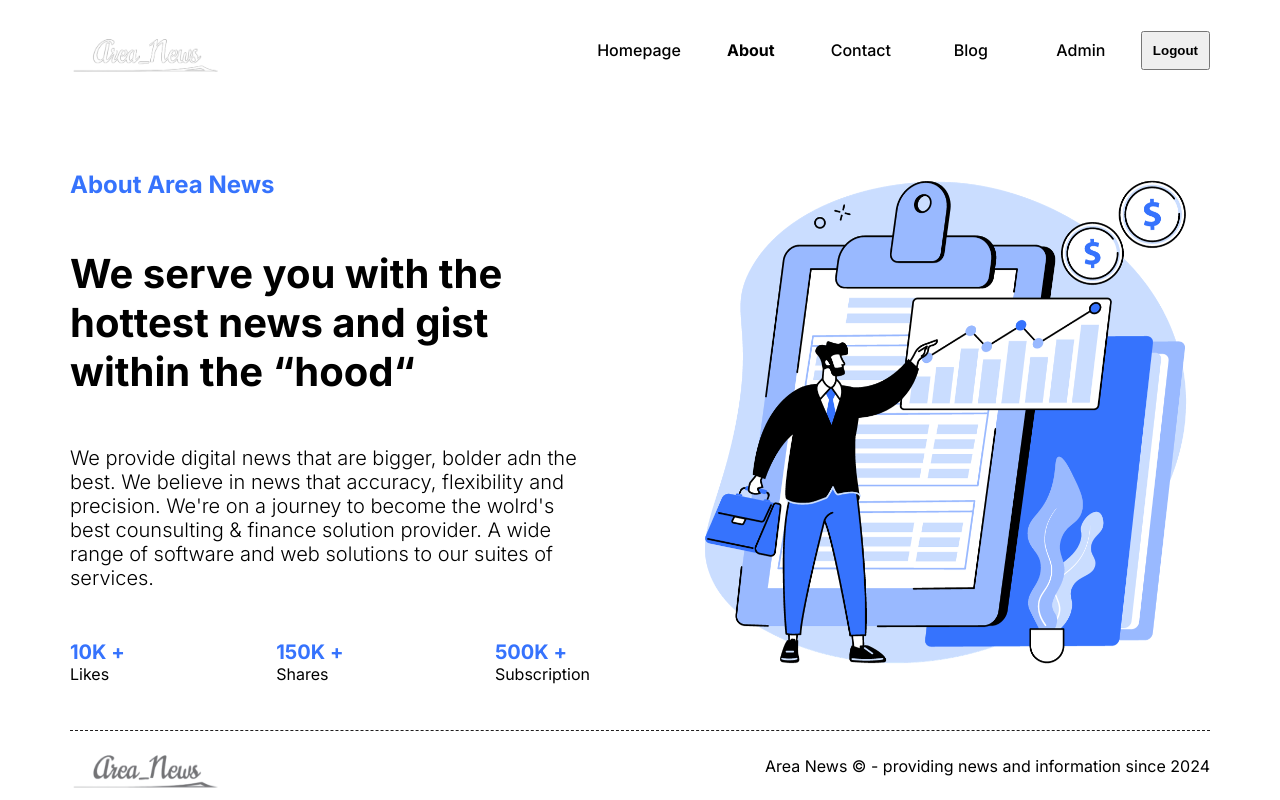
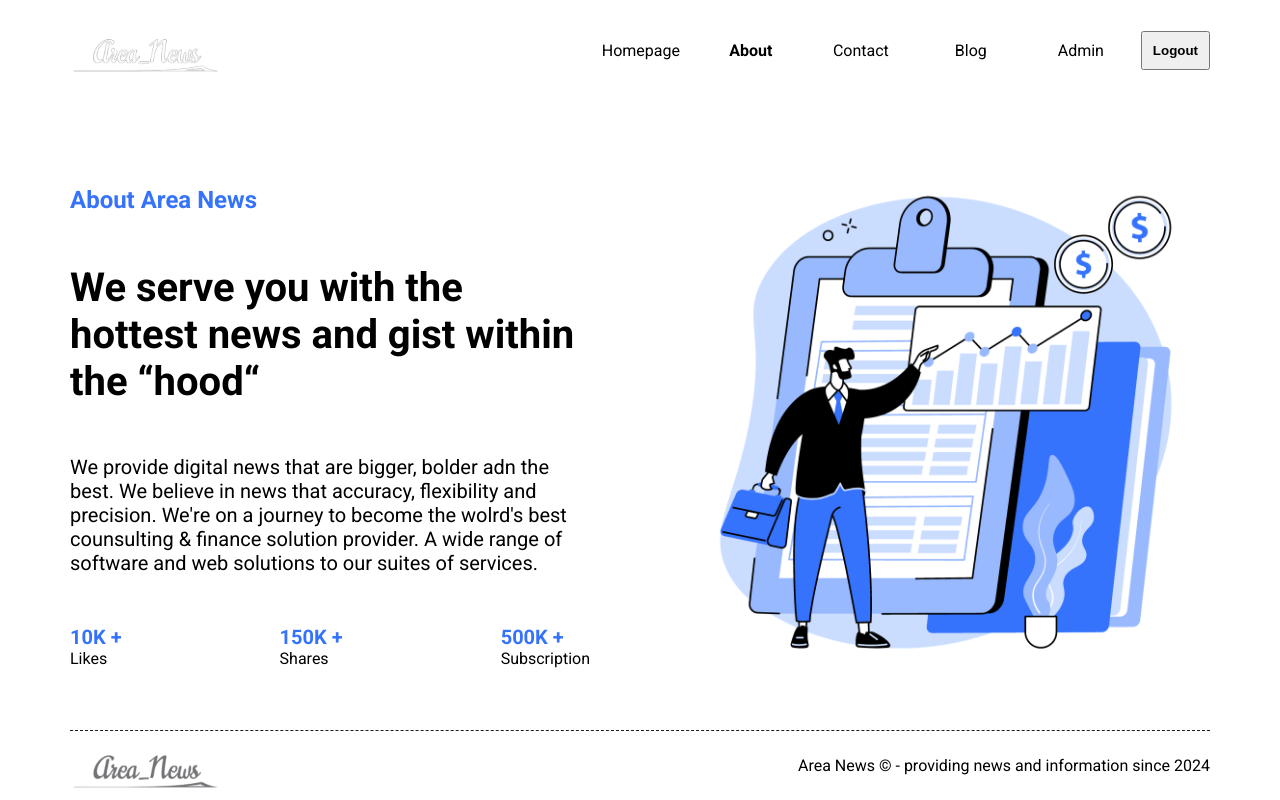
Before and after one commit to mrrmartin01/Area_News, a Next.js app: page /about in a window 1280 px wide. Built offline with nearby package versions, Linux system fonts and the light colour scheme.

Commit message:
font-family selection and SEO adjustments

```diff
--- a/src/app/blog/[slug]/page.jsx
+++ b/src/app/blog/[slug]/page.jsx
@@ -5,7 +5,7 @@ import { Suspense } from "react";
 import { getPost } from "../../../lib/data";
 
 
-export const getMetadata =async ({params}) =>{
+export const generateMetadata =async ({params}) =>{
   const { slug } = params;
   const post = await getPost(slug);
 
@@ -14,6 +14,7 @@ export const getMetadata =async ({params}) =>{
     description:post.desc,
   };
 };
+
 
 const SingleBlog = async ({ params }) => {
   const { slug } = params;
--- a/src/app/globals.css
+++ b/src/app/globals.css
@@ -1,3 +1,6 @@
+@import url('https://fonts.googleapis.com/css2?family=Roboto:wght@400;700&display=swap');
+@import url('https://fonts.googleapis.com/css2?family=Open+Sans:wght@400;700&display=swap');
+
 @media (prefers-color-scheme: dark) {
   html {
     background-color: #121212;
@@ -39,6 +42,7 @@ a {
   flex-direction: column;
   justify-content: space-between;
   overflow-y: hidden;
+  font-family: 'Roboto', 'Open Sans', sans-serif;
 }
 
 @media (max-width: 768px) {
--- a/src/components/links/navLink/NavLink.jsx
+++ b/src/components/links/navLink/NavLink.jsx
@@ -15,7 +15,9 @@ const NavLink = ({ item }) => {
         pathName === item.path && styles.active
       }`}
     >
-      <span className={`${pathName !== item.path && styles.navItems}`}>{item.title}</span>
+      <span className={`${pathName !== item.path && styles.navItems}`}>
+        {item.title}
+      </span>
     </Link>
   );
 };
--- a/src/components/links/navLink/navLink.module.css
+++ b/src/components/links/navLink/navLink.module.css
@@ -6,10 +6,12 @@
     text-align: center;
 }
 
-.navItems:hover{
-    color: #494848;
-    font-size: 20px;
+
+.navItems:hover {
+    color: #084ed1;
+    font-weight:700;
 }
+
 
 .active{
     background-color:var(--light);
```
